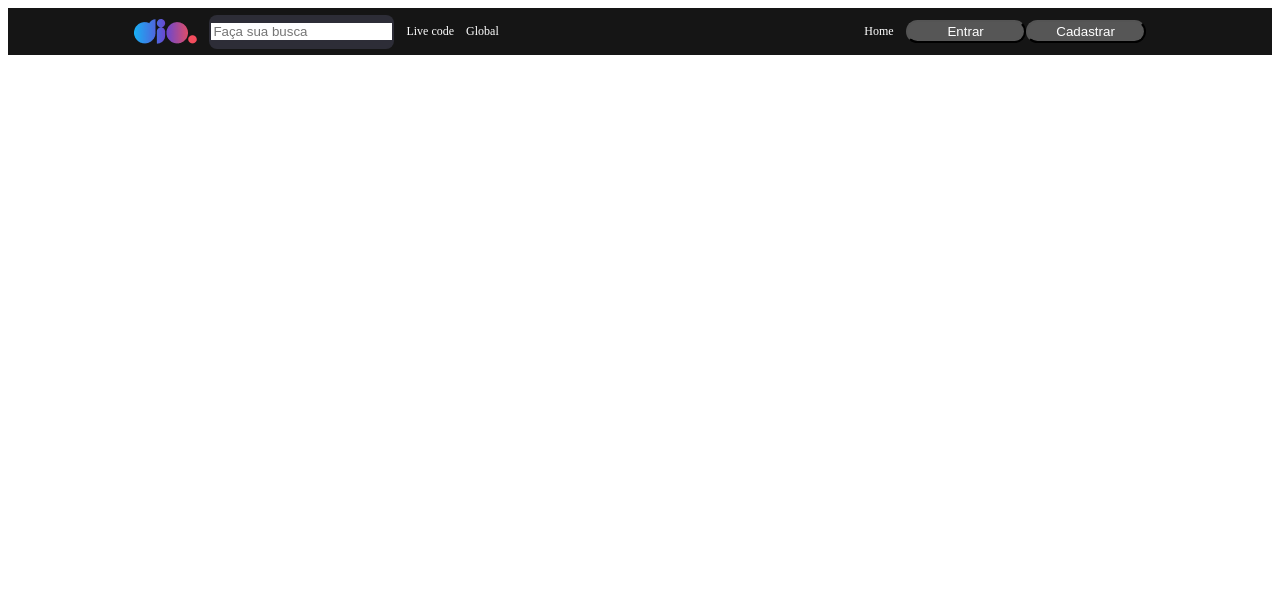
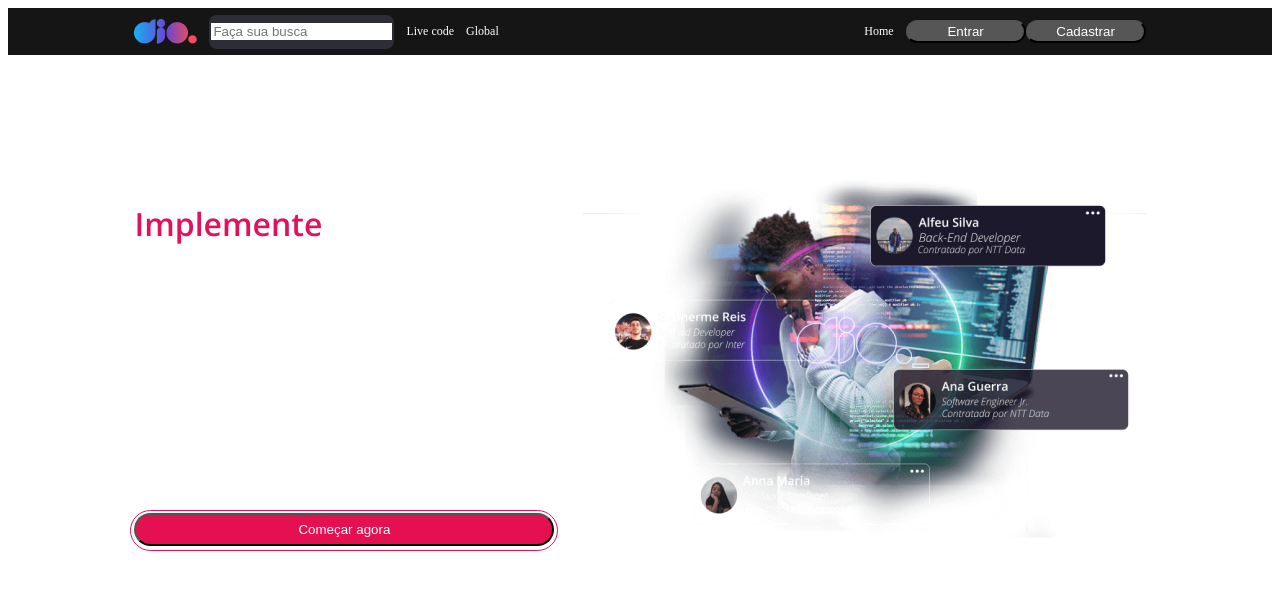
Before and after one commit to thiagomotaPE/bootcamp-inter, a React (Create React App) app in the folder reactJs/dio/my-app/: page / in a window 1280 px wide. Shown: the top 590 px of the page. Built offline with nearby package versions, Linux system fonts and the light colour scheme; the HTML template or start-up script is replaced by a standard one.

Commit message:
criei a pagina de login e estilizei

```diff
--- a/reactJs/dio/my-app/public/index.html
+++ b/reactJs/dio/my-app/public/index.html
@@ -5,39 +5,17 @@
     <link rel="icon" href="%PUBLIC_URL%/favicon.ico" />
     <meta name="viewport" content="width=device-width, initial-scale=1" />
     <meta name="theme-color" content="#000000" />
-    <meta
-      name="description"
-      content="Web site created using create-react-app"
-    />
-    <link rel="apple-touch-icon" href="%PUBLIC_URL%/logo192.png" />
-    <!--
-      manifest.json provides metadata used when your web app is installed on a
-      user's mobile device or desktop. See https://developers.google.com/web/fundamentals/web-app-manifest/
-    -->
-    <link rel="manifest" href="%PUBLIC_URL%/manifest.json" />
-    <!--
-      Notice the use of %PUBLIC_URL% in the tags above.
-      It will be replaced with the URL of the `public` folder during the build.
-      Only files inside the `public` folder can be referenced from the HTML.
 
-      Unlike "/favicon.ico" or "favicon.ico", "%PUBLIC_URL%/favicon.ico" will
-      work correctly both with client-side routing and a non-root public URL.
-      Learn how to configure a non-root public URL by running `npm run build`.
-    -->
+
+    <link rel="preconnect" href="https://fonts.googleapis.com">
+    <link rel="preconnect" href="https://fonts.gstatic.com" crossorigin>
+    <link href="https://fonts.googleapis.com/css2?family=Open+Sans:wght@400;500;600&display=swap" rel="stylesheet">
+
     <title>React App</title>
   </head>
   <body>
     <noscript>You need to enable JavaScript to run this app.</noscript>
     <div id="root"></div>
-    <!--
-      This HTML file is a template.
-      If you open it directly in the browser, you will see an empty page.
 
-      You can add webfonts, meta tags, or analytics to this file.
-      The build step will place the bundled scripts into the <body> tag.
-
-      To begin the development, run `npm start` or `yarn start`.
-      To create a production bundle, use `npm run build` or `yarn build`.
-    -->
   </body>
 </html>
--- a/reactJs/dio/my-app/src/components/Button/styles.js
+++ b/reactJs/dio/my-app/src/components/Button/styles.js
@@ -16,12 +16,17 @@
 
         background: #E41050;
 
+        &:hover{
+            opacity: 0.6;
+            cursor: pointer;
+        }
+
         &::after{
-            content: '',
+            content: '';
             position: absolute;
             border: 1px solid #e41050;
             top: -5px;
-            left: -6px
+            left: -6px;
             width: calc(100% + 10px);
             height: calc(100% + 10px);
             border-radius: 22px;
--- a/reactJs/dio/my-app/src/components/Header/styles.js
+++ b/reactJs/dio/my-app/src/components/Header/styles.js
@@ -40,6 +40,7 @@
     padding: 2px 5px;
     margin: 0 12px;
 
+
     display: flex;
     align-items: center;
     justify-content:center;
--- a/reactJs/dio/my-app/src/pages/home/index.jsx
+++ b/reactJs/dio/my-app/src/pages/home/index.jsx
@@ -1,11 +1,40 @@
-import {Link} from 'react-router-dom';
+// import {Link} from 'react-router-dom';
+// import { Button } from '../../components/Button';
+import { Header } from '../../components/Header';
+import Banner from '../../assets/banner.png';
+import {
+    Container,
+    Title,
+    TitleHighlight,
+    TextContent
+} from './styles';
 import { Button } from '../../components/Button';
-import { Header } from '../../components/Header';
+
 
 const Home = () => {
     return (<>
         <Header />
-        </>
+        <Container>
+            <div>
+                <Title>
+                    <TitleHighlight>
+                        Implemente
+                        <br />
+                    </TitleHighlight>
+                    O seu futuro global agora!
+                </Title>
+                <br />
+                <TextContent>
+                    Domine as tecnologias utilizadas pelas empresas mais inovadoras do mundo e encare seu novo desafio profissional, evoluindo em comunidade  com os melhores experts.
+                </TextContent>
+                <br />
+                <Button title="Começar agora" variant="secondary" onclick={() => null} />
+            </div>
+            <div>
+                <img src={Banner} alt="imagem principal" />
+            </div>
+        </Container>
+    </>
     )
 }
 
--- /dev/null
+++ b/reactJs/dio/my-app/src/pages/home/styles.js
@@ -0,0 +1,40 @@
+import styled from "styled-components";
+
+export const  Container = styled.main`
+    width: 100%;
+    max-width: 80%;
+    margin: 0 auto;
+    margin-top: 120px;
+
+    display: flex;
+    flex-direction: row;
+    justify-content: space-between;
+    align-items: center;
+`
+export const Title = styled.h2`
+    font-family: 'Open Sans';
+    font-style: normal;
+    font- weight: 700;
+    font-size: 32px;
+    width: 320px;
+    margin-bottom: 20px:
+    line-height: 44px;
+
+    color: #fff;
+`
+
+export const TitleHighlight = styled.span`
+    color: #E4105D;
+`
+
+export const TextContent = styled.p`
+    font-family: 'Open Sans';
+    font-style: normal;
+    font- weight: 400;
+    font-size: 16px;
+    width: 420px;
+    margin-bottom: 20px:
+    line-height: 22px;
+
+    color: #fff;
+`
```
